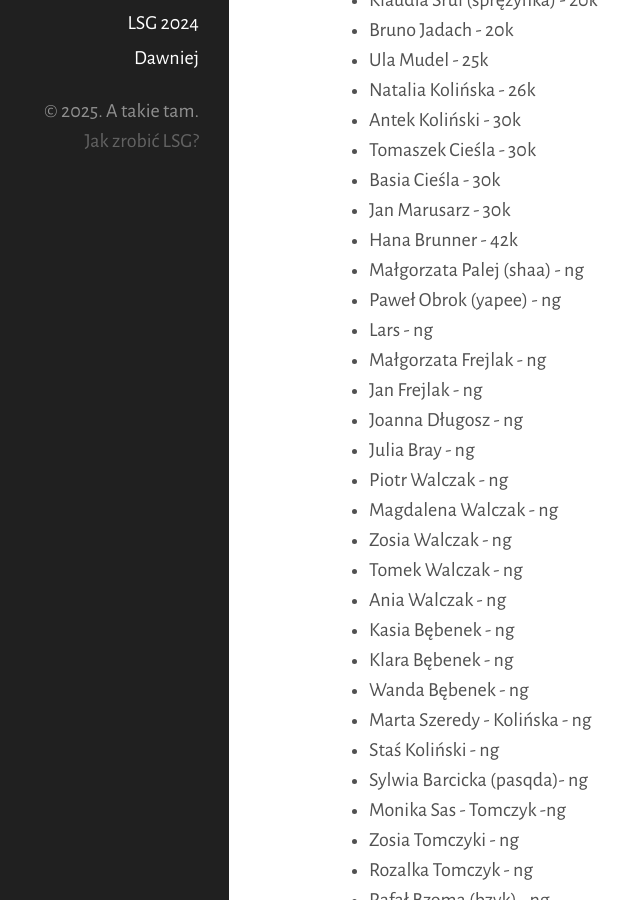
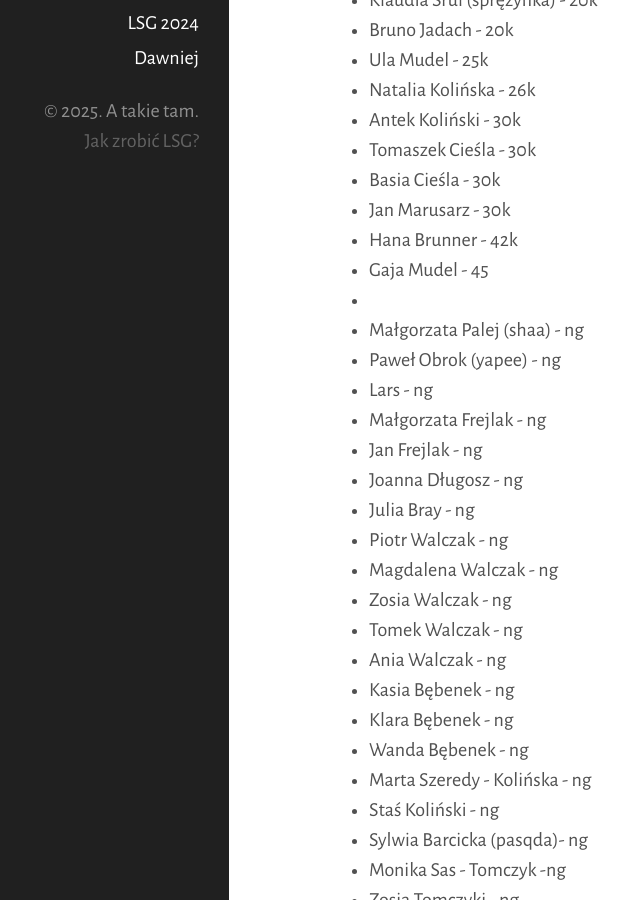
Before and after one commit to tasuki/lsg, a Jekyll site: the page built from zarejestrowani.md, in a window 1280 px wide and 900 px high, scrolled down 885 px. Shown: the whole window, without its empty margins (131-771 px from the left). Built offline with Jekyll 4.4.1, drawn with Linux system fonts in a browser that asks for light colours.

Commit message:
Update zarejestrowani.md

```diff
--- a/zarejestrowani.md
+++ b/zarejestrowani.md
@@ -40,6 +40,8 @@ Zarejestrowani uczestnicy, mniej więcej według stopnia:
 - Basia Cieśla - 30k
 - Jan Marusarz - 30k
 - Hana Brunner - 42k
+- Gaja Mudel - 45
+-
 - Małgorzata Palej (shaa) - ng
 - Paweł Obrok (yapee) - ng
 - Lars - ng
```
